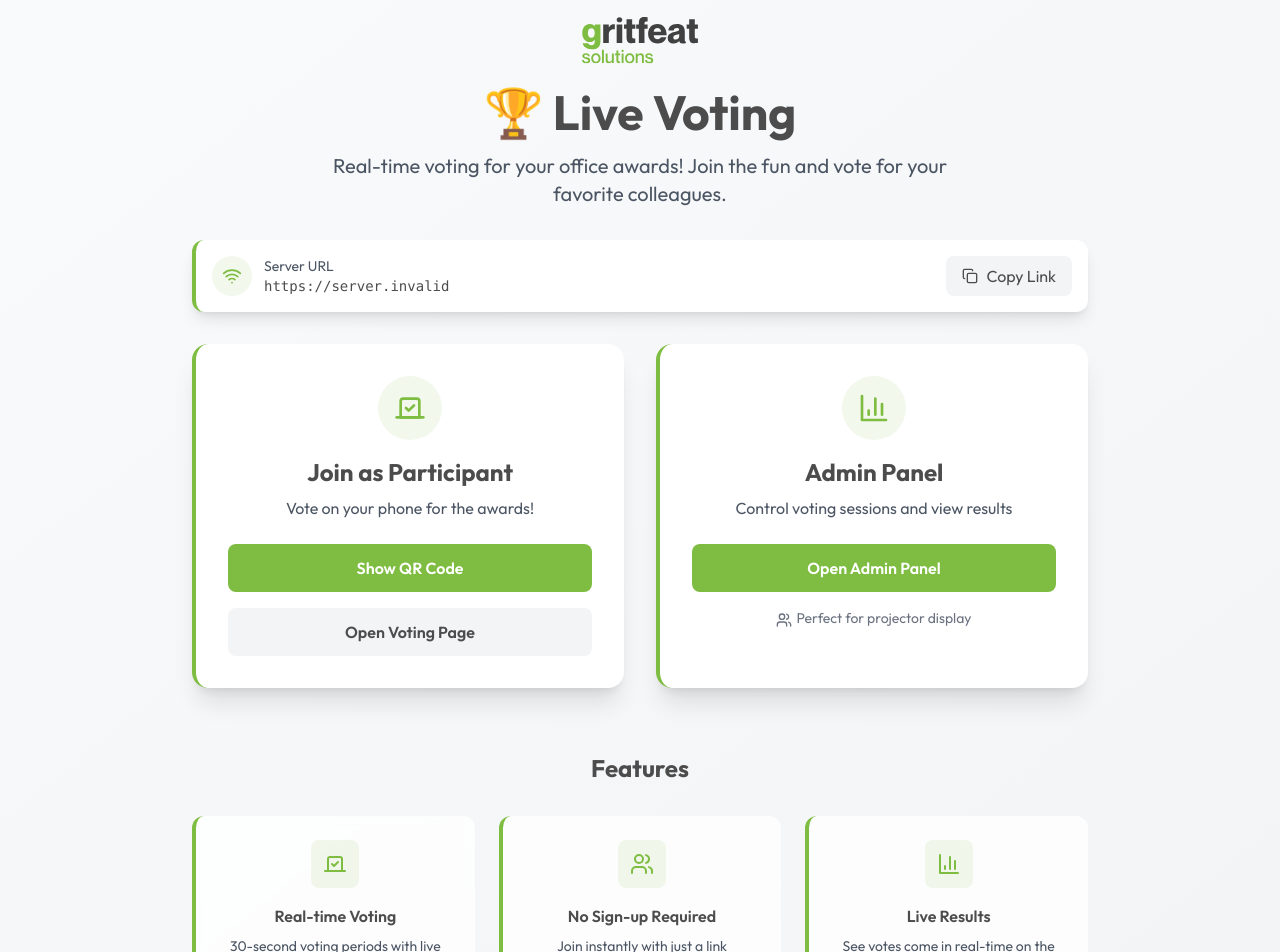
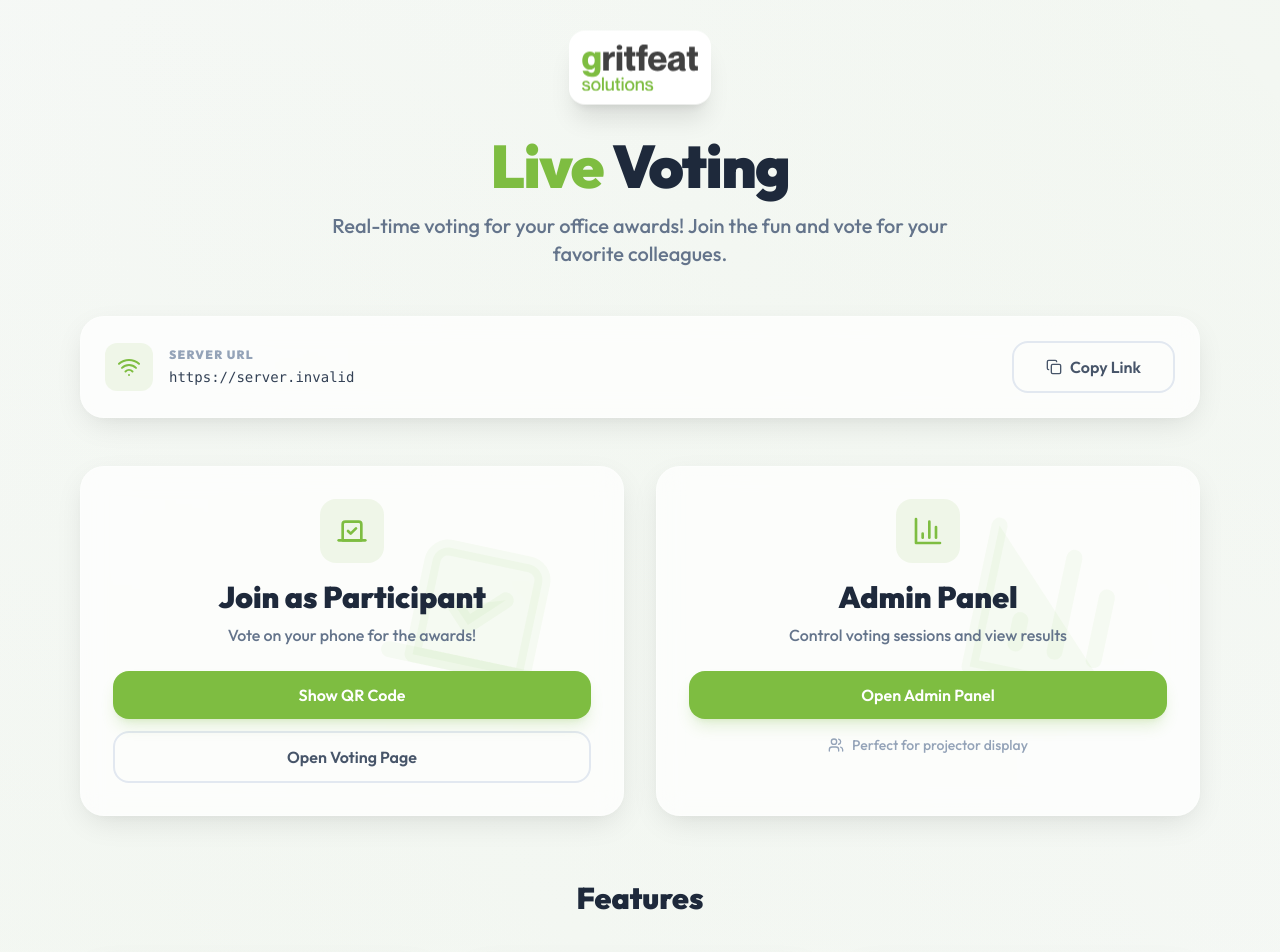
Before and after one commit to SumedhUnveil/live-voting-gritgags, a Next.js app: page / in a window 1280 px wide. Shown: the top 952 px of the page. Built offline with nearby package versions, Linux system fonts and the light colour scheme; no server answers.

Commit message:
Fix: QR codes now point to Vercel frontend, API calls to Render backend

```diff
--- a/app/admin/page.tsx
+++ b/app/admin/page.tsx
@@ -496,11 +496,11 @@ export default function AdminPage() {
                 <h3 className="text-2xl font-bold text-slate-800 mb-2">Invite Participants</h3>
                 <p className="text-slate-500 mb-6 font-medium">Share the link below or let people scan the QR code to join the live voting room instantly.</p>
 
-                <div className="flex flex-col sm:flex-row gap-3">
-                  <div className="flex-1 bg-slate-100/50 border border-slate-200 rounded-2xl px-4 py-3 font-mono text-sm text-slate-600 truncate flex items-center">
+                <div className="flex flex-col gap-3">
+                  <div className="bg-slate-100/50 border border-slate-200 rounded-2xl px-4 py-3 font-mono text-sm text-slate-600 truncate flex items-center">
                     {participantUrl}
                   </div>
-                  <button onClick={copyToClipboard} className="btn-primary flex items-center justify-center gap-2 min-w-[140px]">
+                  <button onClick={copyToClipboard} className="btn-primary flex items-center justify-center gap-2 py-3 w-full sm:w-auto">
                     {copied ? <><Check className="w-4 h-4" /> Copied</> : <><Copy className="w-4 h-4" /> Copy Link</>}
                   </button>
                 </div>
@@ -546,33 +546,6 @@ export default function AdminPage() {
               <p className="text-xs font-bold text-slate-400 uppercase tracking-widest">{stat.label}</p>
             </div>
           ))}
-        </div>
-
-        {/* Current Voting Session */}
-        {currentSession && currentSession.active && (
-          <div className="bg-white rounded-xl p-8 shadow-xl mb-8 border-l-4 border-[#7ebd41]">
-            <div className="text-center mb-6">
-              <h2 className="text-3xl font-bold text-[#4c4c4c] mb-2">
-                {currentSession.title}
-              </h2>
-              <p className="text-lg text-gray-600 mb-4">
-                {currentSession.description}
-              </p>
-
-              <div className="flex items-center justify-center space-x-6 text-lg">
-                <div className="flex items-center text-[#7ebd41]">
-                  <Clock className="w-5 h-5 mr-2" />
-                  <span className="font-mono font-bold text-2xl">
-                    {formatTime(timeLeft)}
-                  </span>
-                </div>
-                <div className="flex items-center text-[#4c4c4c]">
-                  <Users className="w-5 h-5 mr-2" />
-                  <span className="font-semibold">
-                    {participantCount} participants
-                  </span>
-                </div>
-              </div>
         </div>
 
         {/* Active Stage */}
@@ -722,8 +695,6 @@ export default function AdminPage() {
           </p>
         </div>
       </div>
-        )}
-      </div>
     </div>
   );
 }
--- a/app/page.tsx
+++ b/app/page.tsx
@@ -61,51 +61,50 @@ export default function Home() {
   };
 
   return (
-    <div className="min-h-screen bg-gradient-to-br from-gray-50 to-gray-100 flex items-center justify-center p-4">
-      <div className="max-w-4xl w-full">
-        {/* Logo */}
-        <div className="text-center mb-8">
-          <div className="flex justify-center mb-6">
+    <div className="min-h-screen pb-12 pt-8">
+      <div className="max-w-6xl mx-auto px-4">
+        {/* Logo & Header */}
+        <header className="text-center mb-12 animate-slide-up">
+          <div className="inline-block p-3 rounded-2xl bg-white shadow-xl mb-6 border border-white/50 animate-float">
             <Image
               src="/assets/gf-logo.svg"
               alt="GritFeat Logo"
-              width={120}
-              height={50}
+              width={140}
+              height={56}
               className="h-12 w-auto"
             />
           </div>
-          <h1 className="text-5xl font-bold text-[#4c4c4c] mb-4">
-            🏆 Live Voting
+          <h1 className="text-5xl sm:text-6xl font-black text-slate-800 mb-4 tracking-tight">
+            <span className="text-gritfeat-green">Live</span> Voting
           </h1>
-          <p className="text-xl text-gray-600 max-w-2xl mx-auto">
-            Real-time voting for your office awards! Join the fun and vote for
-            your favorite colleagues.
+          <p className="text-lg sm:text-xl text-slate-500 font-medium max-w-2xl mx-auto">
+            Real-time voting for your office awards! Join the fun and vote for your favorite colleagues.
           </p>
-        </div>
+        </header>
 
         {/* Network Info Banner */}
         {serverInfo && (
-          <div className="bg-white rounded-xl p-4 mb-8 shadow-lg border-l-4 border-[#7ebd41]">
+          <div className="glass-card p-6 mb-12 border-l-8 border-gritfeat-green animate-slide-up" style={{ animationDelay: '0.1s' }}>
             <div className="flex items-center justify-between flex-wrap gap-4">
-              <div className="flex items-center space-x-3">
-                <div className="w-10 h-10 bg-[#7ebd41]/10 rounded-full flex items-center justify-center">
-                  <Wifi className="w-5 h-5 text-[#7ebd41]" />
+              <div className="flex items-center gap-4 flex-1 min-w-0">
+                <div className="w-12 h-12 bg-gritfeat-green/10 rounded-xl flex items-center justify-center flex-shrink-0">
+                  <Wifi className="w-6 h-6 text-gritfeat-green" />
                 </div>
-                <div>
-                  <p className="text-sm text-gray-600">Server URL</p>
-                  <p className="font-mono text-sm text-[#4c4c4c] break-all">
+                <div className="flex-1 min-w-0">
+                  <p className="text-xs font-black text-slate-400 uppercase tracking-widest mb-1">Server URL</p>
+                  <p className="font-mono text-sm text-slate-700 truncate">
                     {serverInfo.baseUrl}
                   </p>
                 </div>
               </div>
               <button
                 onClick={copyToClipboard}
-                className="flex items-center space-x-2 bg-gray-100 hover:bg-gray-200 text-[#4c4c4c] px-4 py-2 rounded-lg transition-colors"
+                className="btn-secondary py-2 px-6 flex items-center gap-2 flex-shrink-0"
               >
                 {copied ? (
                   <>
-                    <Check className="w-4 h-4 text-green-500" />
-                    <span className="text-green-600">Copied!</span>
+                    <Check className="w-4 h-4 text-gritfeat-green" />
+                    <span className="text-gritfeat-green font-bold">Copied!</span>
                   </>
                 ) : (
                   <>
@@ -118,72 +117,83 @@ export default function Home() {
           </div>
         )}
 
-        <div className="grid md:grid-cols-2 gap-8 max-w-4xl mx-auto">
+        <div className="grid md:grid-cols-2 gap-8 mb-16">
           {/* Participant Section */}
-          <div className="bg-white rounded-2xl shadow-xl p-8 hover:shadow-2xl transition-shadow border-l-4 border-[#7ebd41]">
+          <div className="glass-card p-8 border-l-8 border-gritfeat-green relative overflow-hidden group animate-slide-up" style={{ animationDelay: '0.2s' }}>
+            <div className="absolute top-0 right-0 p-12 text-gritfeat-green/5 group-hover:text-gritfeat-green/10 transition-colors">
+              <Vote className="w-48 h-48 fill-current rotate-12" />
+            </div>
+
+            <div className="relative z-10">
               <div className="text-center mb-6">
-              <div className="w-16 h-16 bg-[#7ebd41]/10 rounded-full flex items-center justify-center mx-auto mb-4">
-                <Vote className="w-8 h-8 text-[#7ebd41]" />
+                <div className="w-16 h-16 bg-gritfeat-green/10 rounded-2xl flex items-center justify-center mx-auto mb-4">
+                  <Vote className="w-8 h-8 text-gritfeat-green" />
                 </div>
-              <h2 className="text-2xl font-bold text-[#4c4c4c] mb-2">
+                <h2 className="text-3xl font-black text-slate-800 mb-2">
                   Join as Participant
                 </h2>
-              <p className="text-gray-600">
+                <p className="text-slate-500 font-medium">
                   Vote on your phone for the awards!
                 </p>
               </div>
 
-            <div className="space-y-4">
+              <div className="space-y-3">
                 <button
                   onClick={() => setShowQR(true)}
-                className="w-full bg-[#7ebd41] text-white py-3 px-6 rounded-lg font-semibold hover:bg-[#6ba835] transition-colors"
+                  className="w-full btn-primary py-4"
                 >
                   Show QR Code
                 </button>
 
                 <a
                   href={participantUrl}
-                className="block w-full bg-gray-100 text-[#4c4c4c] py-3 px-6 rounded-lg font-semibold hover:bg-gray-200 transition-colors text-center"
+                  className="block w-full btn-secondary py-4 text-center"
                 >
                   Open Voting Page
                 </a>
               </div>
 
               {showQR && (
-              <div className="mt-6 p-4 bg-gray-50 rounded-lg">
+                <div className="mt-6 glass-card p-6 bg-white/90 animate-scale-in">
                   <div className="text-center">
                     {qrCodeDataUrl ? (
                       <img
                         src={qrCodeDataUrl}
                         alt="QR Code for voting page"
-                      className="w-32 h-32 mx-auto mb-3"
+                        className="w-40 h-40 mx-auto mb-4 rounded-xl shadow-lg"
                       />
                     ) : (
-                    <div className="w-32 h-32 bg-gray-200 rounded flex items-center justify-center mx-auto mb-3">
-                      <div className="text-xs text-gray-500">Generating...</div>
+                      <div className="w-40 h-40 bg-slate-100 rounded-xl flex items-center justify-center mx-auto mb-4">
+                        <div className="text-sm text-slate-400 font-medium">Generating...</div>
                       </div>
                     )}
-                  <p className="text-sm text-gray-600 mb-2">
-                    Scan with your phone
+                    <p className="text-sm text-slate-600 font-semibold mb-2">
+                      📱 Scan with your phone
                     </p>
-                  <p className="text-xs text-gray-500 font-mono break-all">
+                    <p className="text-xs text-slate-400 font-mono break-all px-2">
                       {participantUrl}
                     </p>
                   </div>
                 </div>
               )}
             </div>
+          </div>
 
           {/* Admin Section */}
-          <div className="bg-white rounded-2xl shadow-xl p-8 hover:shadow-2xl transition-shadow border-l-4 border-[#7ebd41]">
+          <div className="glass-card p-8 border-l-8 border-gritfeat-green relative overflow-hidden group animate-slide-up" style={{ animationDelay: '0.3s' }}>
+            <div className="absolute top-0 right-0 p-12 text-gritfeat-green/5 group-hover:text-gritfeat-green/10 transition-colors">
+              <BarChart3 className="w-48 h-48 fill-current rotate-12" />
+            </div>
+
+            <div className="relative z-10">
               <div className="text-center mb-6">
-              <div className="w-16 h-16 bg-[#7ebd41]/10 rounded-full flex items-center justify-center mx-auto mb-4">
-                <BarChart3 className="w-8 h-8 text-[#7ebd41]" />
+                <div className="w-16 h-16 bg-gritfeat-green/10 rounded-2xl flex items-center justify-center mx-auto mb-4">
+                  <BarChart3 className="w-8 h-8 text-gritfeat-green" />
                 </div>
-              <h2 className="text-2xl font-bold text-[#4c4c4c] mb-2">
+                <h2 className="text-3xl font-black text-slate-800 mb-2">
                   Admin Panel
                 </h2>
-              <p className="text-gray-600">
+                <p className="text-slate-500 font-medium">
                   Control voting sessions and view results
                 </p>
               </div>
@@ -191,60 +201,61 @@ export default function Home() {
               <div className="space-y-4">
                 <a
                   href={adminUrl}
-                className="block w-full bg-[#7ebd41] text-white py-3 px-8 rounded-lg font-semibold hover:bg-[#6ba835] transition-colors text-center"
+                  className="block w-full btn-primary py-4 text-center"
                 >
                   Open Admin Panel
                 </a>
 
-              <div className="text-center text-sm text-gray-500">
-                <Users className="w-4 h-4 inline mr-1" />
-                Perfect for projector display
+                <div className="flex items-center justify-center gap-2 text-sm text-slate-400 font-medium">
+                  <Users className="w-4 h-4" />
+                  <span>Perfect for projector display</span>
+                </div>
               </div>
             </div>
           </div>
         </div>
 
         {/* Features */}
-        <div className="mt-16 text-center">
-          <h3 className="text-2xl font-bold text-[#4c4c4c] mb-8">Features</h3>
-          <div className="grid md:grid-cols-3 gap-6 max-w-4xl mx-auto">
-            <div className="bg-white/80 backdrop-blur-sm rounded-xl p-6 border-l-4 border-[#7ebd41]">
-              <div className="w-12 h-12 bg-[#7ebd41]/10 rounded-lg flex items-center justify-center mx-auto mb-4">
-                <Vote className="w-6 h-6 text-[#7ebd41]" />
+        <section className="animate-slide-up" style={{ animationDelay: '0.4s' }}>
+          <h3 className="text-3xl font-black text-slate-800 text-center mb-10">Features</h3>
+          <div className="grid md:grid-cols-3 gap-6">
+            <div className="glass-card p-6 border-l-4 border-gritfeat-green hover:border-gritfeat-green-light transition-all">
+              <div className="w-14 h-14 bg-gritfeat-green/10 rounded-2xl flex items-center justify-center mx-auto mb-4">
+                <Vote className="w-7 h-7 text-gritfeat-green" />
               </div>
-              <h4 className="font-semibold text-[#4c4c4c] mb-2">
+              <h4 className="font-black text-slate-800 mb-2 text-center text-lg">
                 Real-time Voting
               </h4>
-              <p className="text-gray-600 text-sm">
+              <p className="text-slate-500 text-sm text-center font-medium">
                 30-second voting periods with live updates
               </p>
             </div>
 
-            <div className="bg-white/80 backdrop-blur-sm rounded-xl p-6 border-l-4 border-[#7ebd41]">
-              <div className="w-12 h-12 bg-[#7ebd41]/10 rounded-lg flex items-center justify-center mx-auto mb-4">
-                <Users className="w-6 h-6 text-[#7ebd41]" />
+            <div className="glass-card p-6 border-l-4 border-gritfeat-green hover:border-gritfeat-green-light transition-all">
+              <div className="w-14 h-14 bg-gritfeat-green/10 rounded-2xl flex items-center justify-center mx-auto mb-4">
+                <Users className="w-7 h-7 text-gritfeat-green" />
               </div>
-              <h4 className="font-semibold text-[#4c4c4c] mb-2">
+              <h4 className="font-black text-slate-800 mb-2 text-center text-lg">
                 No Sign-up Required
               </h4>
-              <p className="text-gray-600 text-sm">
+              <p className="text-slate-500 text-sm text-center font-medium">
                 Join instantly with just a link
               </p>
             </div>
 
-            <div className="bg-white/80 backdrop-blur-sm rounded-xl p-6 border-l-4 border-[#7ebd41]">
-              <div className="w-12 h-12 bg-[#7ebd41]/10 rounded-lg flex items-center justify-center mx-auto mb-4">
-                <BarChart3 className="w-6 h-6 text-[#7ebd41]" />
+            <div className="glass-card p-6 border-l-4 border-gritfeat-green hover:border-gritfeat-green-light transition-all">
+              <div className="w-14 h-14 bg-gritfeat-green/10 rounded-2xl flex items-center justify-center mx-auto mb-4">
+                <BarChart3 className="w-7 h-7 text-gritfeat-green" />
               </div>
-              <h4 className="font-semibold text-[#4c4c4c] mb-2">
+              <h4 className="font-black text-slate-800 mb-2 text-center text-lg">
                 Live Results
               </h4>
-              <p className="text-gray-600 text-sm">
+              <p className="text-slate-500 text-sm text-center font-medium">
                 See votes come in real-time on the big screen
               </p>
             </div>
           </div>
-        </div>
+        </section>
       </div>
     </div>
   );
```
Lines whose indentation alone changed are shown as unchanged.
